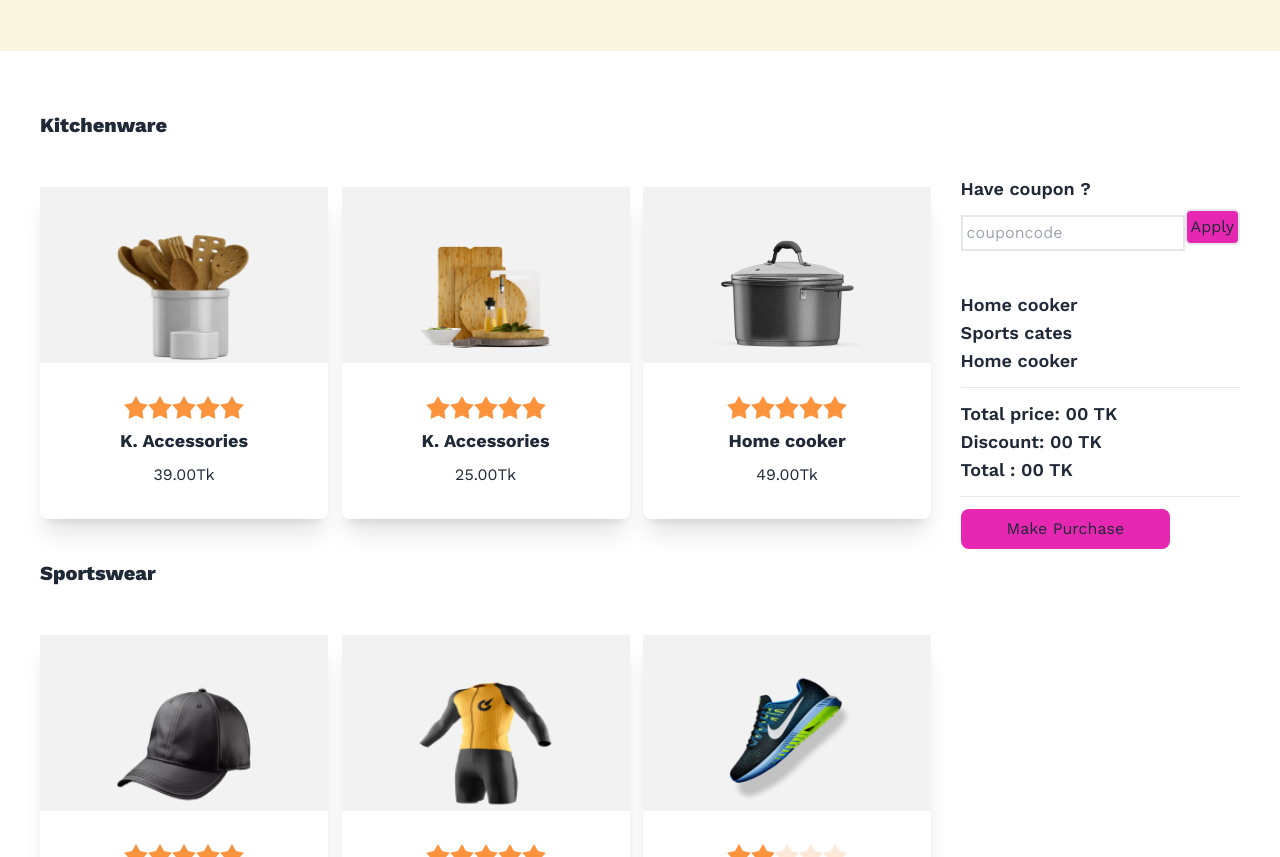
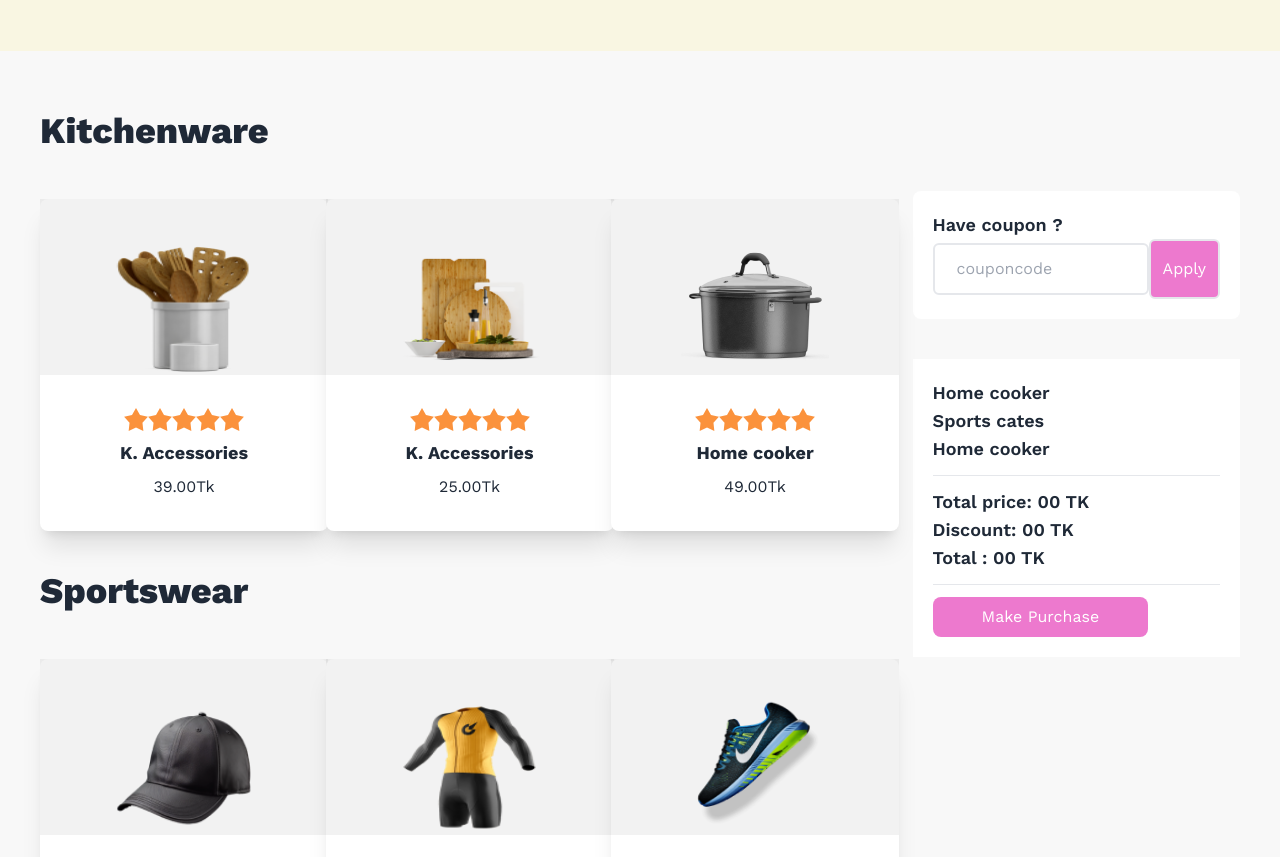
Before and after one commit to ParthaMalakar/Summer-sale-, a plain HTML site: page index.html in a window 1280 px wide. Shown: the part 599-1456 px from the top of the page. Drawn offline with nearby package versions, Linux system fonts and the light colour scheme.

Commit message:
BUTTON DISABLED  done

```diff
--- /dev/null
+++ b/JS/Input.js
@@ -0,0 +1,14 @@
+document.getElementById('coupne-input').addEventListener('keyup',function(event){
+    const text = event.target.value;
+    const deleteButton = document.getElementById('btn-apply');
+    if(text ==='SELL200'){
+        deleteButton.removeAttribute('disabled');
+        deleteButton.classList.remove('bg-[#ed79ce]');
+        deleteButton.classList.add('bg-[#E527B2]');
+    }
+    else{
+        deleteButton.setAttribute('disabled');
+        deleteButton.classList.remove('bg-[#E527B2]');
+        deleteButton.classList.add('bg-[#ed79ce]');
+    }
+})
--- a/index.html
+++ b/index.html
@@ -21,7 +21,7 @@
     </style>
 </head>
 
-<body class="font-family">
+<body class="font-family bg-[#F8F8F8]">
     <header>
         <!-- banner section -->
         <section
@@ -44,14 +44,14 @@
             </div>
         </section>
     </header>
-    <main>
+    <main class="bg-[#F8F8F8]">
         <!-- card section start  -->
         <section class="max-w-screen-xl mx-auto px-8 md:px-10 py-5 my-10">
             <!-- card title  -->
             <div class="flex flex-col lg:flex-row md:gap-10 ">
                 <div>
                     <div>
-                        <h1 class="black font-extrabold text-xl"> Kitchenware</h1>
+                        <h1 class="black font-extrabold text-4xl"> Kitchenware</h1>
                     </div>
                     <!-- card section -->
                     <div class=" grid md:grid-cols-2 lg:grid-cols-3 gap-5 md:gap-x-16 mt-12">
@@ -121,7 +121,7 @@
                     </div>
                     <!-- card title  -->
                     <div>
-                        <h1 class="black font-extrabold text-xl mt-10"> Sportswear</h1>
+                        <h1 class="black font-extrabold text-4xl mt-10"> Sportswear</h1>
                     </div>
                     <!-- card section -->
                     <div class=" grid md:grid-cols-2 lg:grid-cols-3 gap-5 md:gap-x-16 mt-12">
@@ -192,18 +192,18 @@
                 </div>
                 <div>
                     <!-- right site card container  -->
-                    <div class="ml-10 mt-16 md:text-center lg:text-left">
+                    <div class="ml-10 mt-20 grid-cols-1 gap-10 md:text-center lg:text-left">
                         <!-- have a coupon  -->
-                        <div class="border-1 rounded-lg bg-[#FFFFFF]">
+                        <div class="border-1 rounded-lg bg-[#FFF] p-5">
                             <h4 class="black text-lg font-semibold">Have coupon ?</h4>
                             <div class="lg:flex lg:justify-center items-center ">
-                                <input type="text" class="mt-3 border-2 p-1 " placeholder="couponcode"> <button
-                                    class="border-2 rounded-md  p-1 bg-[#E527B2]"> Apply</button>
+                                <input type="text" id="coupne-input" class=" border-2 py-3 rounded-md " placeholder="    couponcode">
+                                 <button id="btn-apply" class="border-2 rounded-md py-4 px-3 bg-[#ed79ce] text-white" disabled> Apply</button>
                             </div>
 
                         </div>
                         <!-- item list  -->
-                        <div class="mt-10 ">
+                        <div class="mt-10 bg-[#FFF] p-5">
                             <div class="mb-3">
                                 <ol>
                                     <li class="black text-lg font-semibold">Home cooker</li>
@@ -218,7 +218,7 @@
                                 <p class="black text-lg font-semibold">Total : <span>00</span> TK </p>
                             </div>
                             <hr>
-                            <button class="mt-3 bg-[#E527B2] p-2 rounded-lg w-9/12 mx-auto "> Make Purchase</button>
+                            <button class="mt-3 bg-[#ed79ce] p-2 rounded-lg w-9/12 mx-auto text-white" disabled> Make Purchase</button>
                         </div>
                     </div>
                 </div>
@@ -229,7 +229,7 @@
     <footer>
 
     </footer>
-    <script src="script.js"></script>
+    <script src="JS/Input.js"></script>
 </body>
 
 </html>
```
